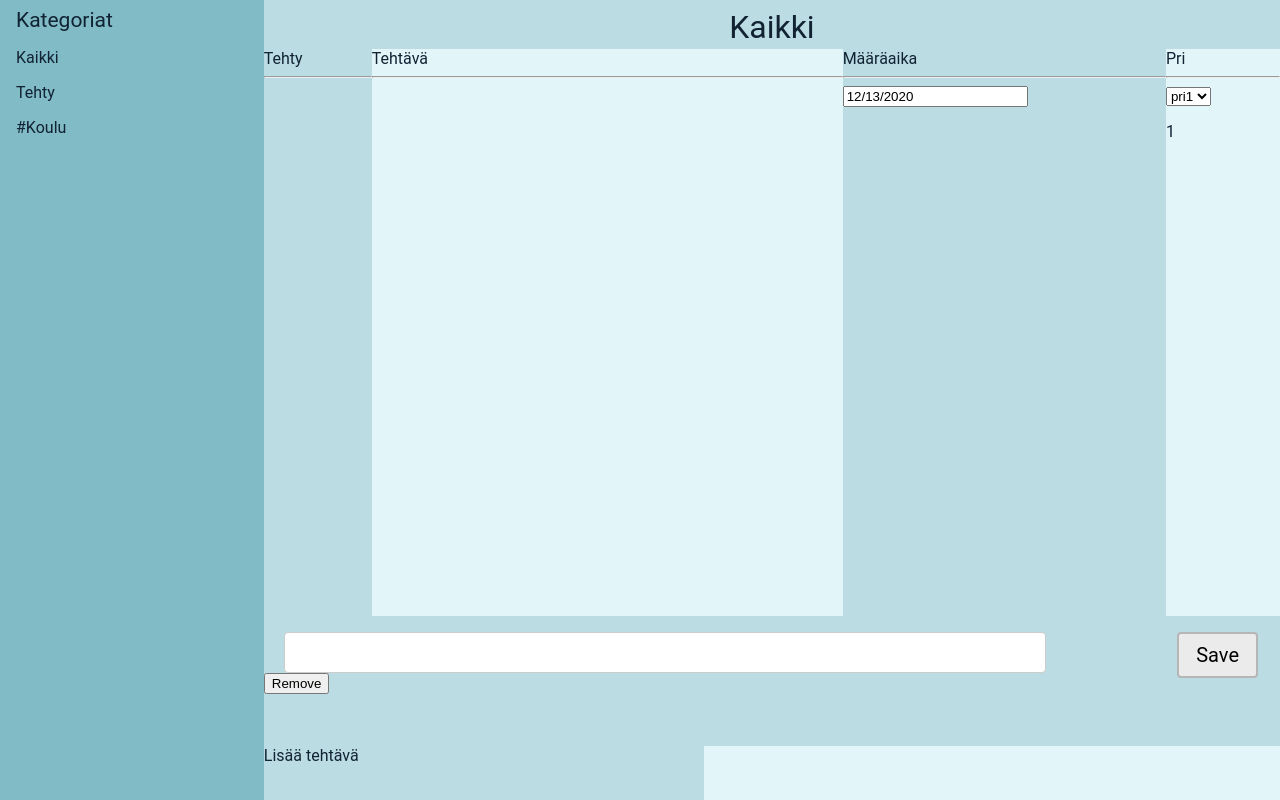
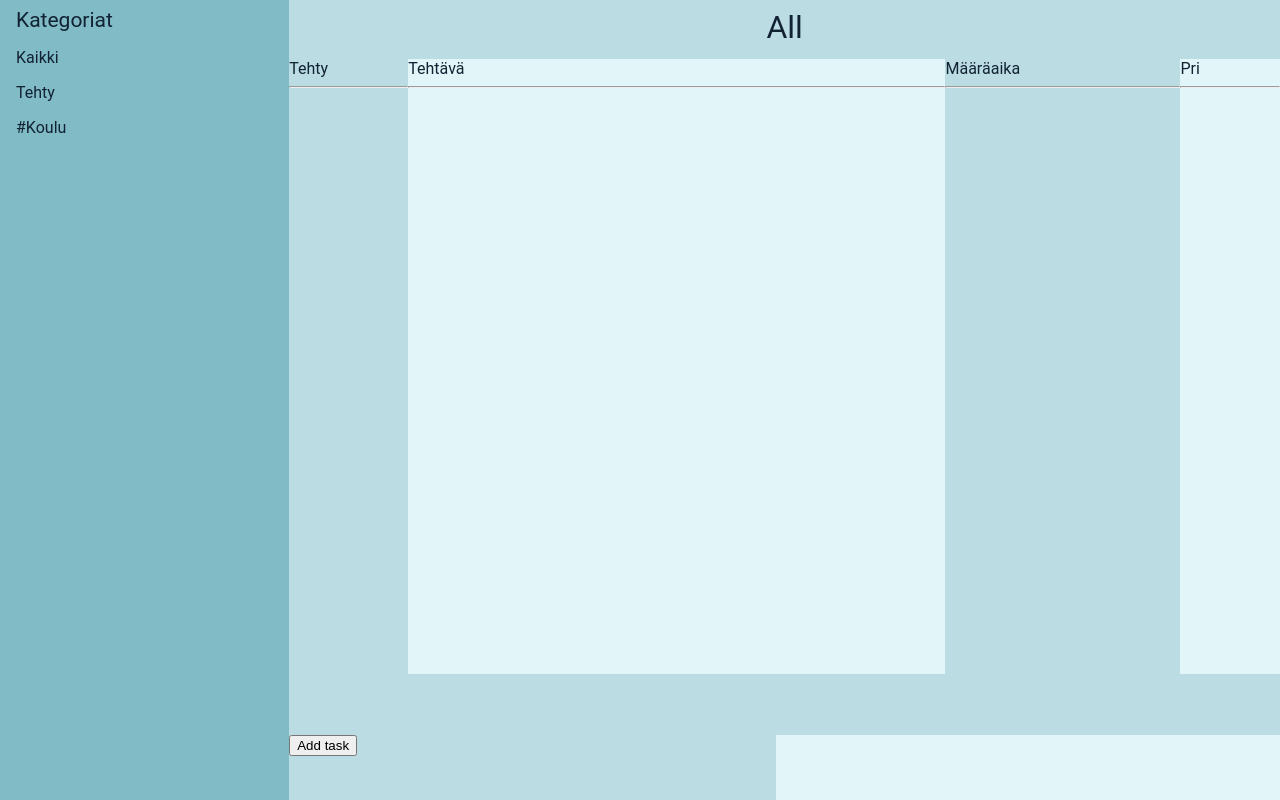
Before and after one commit to Dext1/danpat-todo, a React (Create React App) app: page / in a window 1280 px wide. Built offline with nearby package versions, Linux system fonts and the light colour scheme.

Commit message:
Add view switching, refactor code, other small stuff.

```diff
--- a/package.json
+++ b/package.json
@@ -10,6 +10,7 @@
     "@testing-library/react": "^11.1.1",
     "@testing-library/user-event": "^12.2.0",
     "axios": "^0.21.0",
+    "moment": "^2.29.1",
     "node-sass": "^4.14.1",
     "prop-types": "^15.7.2",
     "react": "^17.0.1",
--- a/src/App.js
+++ b/src/App.js
@@ -3,19 +3,24 @@ import "./scss/index.scss";
 import ChangeView from "./ChangeView.js";
 import TaskInput from "./components/TaskInput.js";
 import TaskList from "./components/TaskList.js";
-import DropDown from "./components/DropDown.js";
-import ChooseDate from "./components/ChooseDate.js";
 //import TaskRemove2 from "./components/TaskRemove2.js";
 //import TaskRemove from "./components/TaskRemove.js";
 
 function App() {
   const [inputText, setInputText] = useState("");
+  const [header, setHeader] = useState("All");
   const [tasks, setTasks] = useState([]);
+  const [visible, setVisible] = useState(false);
+
+  const addTaskHandler = () => {
+    setVisible(true);
+    setHeader("Add Task");
+  };
   return (
     <div className="App">
       <>
         <div class="container" id="root">
-          <div class="header">Kaikki</div>
+          <div class="header">{header}</div>
           <div class="side_menu">
             <ul>
               <li>
@@ -46,24 +51,30 @@ function App() {
           <div class="due_date">
             Määräaika
             <hr />
-            <ChooseDate />
           </div>
           <div class="priority">
             Pri
             <hr />
-            <DropDown />
           </div>
           <div class="input_field">
             <p class="input_ykss">
+              {visible && (
                 <TaskInput
                   inputText={inputText}
                   setInputText={setInputText}
                   tasks={tasks}
                   setTasks={setTasks}
+                  setVisible={setVisible}
+                  setHeader={setHeader}
                 />
+              )}
             </p>
           </div>
-          <div class="add_task">Lisää tehtävä</div>
+          <div class="add_task">
+            <button onClick={addTaskHandler} className="tab-button">
+              Add task
+            </button>
+          </div>
           <div class="search_task">
             <ChangeView />
           </div>
--- a/src/components/ChooseDate.js
+++ b/src/components/ChooseDate.js
@@ -4,14 +4,19 @@ import { registerLocale, setDefaultLocale } from "react-datepicker";
 import fi from "date-fns/locale/fi";
 import "react-datepicker/dist/react-datepicker.css";
 
+setDefaultLocale("fi", fi);
 registerLocale("fi", fi);
 const ChooseDate = () => {
-  const [startDate, setStartDate] = useState(new Date());
+  const [dueDate, setDueDate] = useState(new Date());
   return (
     <DatePicker
       locale="fi"
-      selected={startDate}
-      onChange={(date) => setStartDate(date)}
+      selected={dueDate}
+      minDate={new Date()}
+      isClearable
+      onChange={(date) => {
+        setDueDate(date);
+      }}
     />
   );
 };
--- a/src/components/DropDown.js
+++ /dev/null
@@ -1,34 +0,0 @@
-import React, { useEffect, useState } from "react";
-
-const priorities = {
-  pri1: "1",
-  pri2: "2",
-  pri3: "3",
-  pri4: "4",
-  pri5: "5",
-};
-
-const DropDown = () => {
-  const [priority, setPriority] = useState(priorities.pri1);
-  useEffect(() => {
-    document.body.style.background = priority;
-  }, [priority]);
-  return (
-    <>
-      <select
-        className="drop_down"
-        value={priority}
-        onChange={(e) => setPriority(e.target.value)}
-      >
-        {Object.entries(priorities).map(([name, value]) => (
-          <option key={`${name}`} value={value}>
-            {name}
-          </option>
-        ))}
-      </select>
-      <p>{priority}</p>
-    </>
-  );
-};
-
-export default DropDown;
--- /dev/null
+++ b/src/components/Priority.js
@@ -0,0 +1,30 @@
+import React, { useState } from "react";
+
+const priorities = {
+  1: "1",
+  2: "2",
+  3: "3",
+  4: "4",
+  5: "5",
+};
+
+const Priority = () => {
+  const [priority, setPriority] = useState();
+  return (
+    <>
+      <select
+        className="drop_down"
+        value={priority}
+        onChange={(e) => setPriority(e.target.value)}
+      >
+        {Object.entries(priorities).map(([name, value]) => (
+          <option key={`${name}`} value={value}>
+            {name}
+          </option>
+        ))}
+      </select>
+    </>
+  );
+};
+
+export default Priority;
--- a/src/components/TaskInput.js
+++ b/src/components/TaskInput.js
@@ -1,18 +1,42 @@
 import React from "react";
-import TaskRemove from "./TaskRemove.js";
+import Priority from "./Priority.js";
+import ChooseDate from "./ChooseDate.js";
+// import TaskRemove from "./TaskRemove.js";
+const moment = require("moment");
 let id = 0;
 
-const TaskInput = ({ inputText, setInputText, tasks, setTasks, onRemove }) => {
+const TaskInput = ({
+  inputText,
+  setInputText,
+  tasks,
+  setTasks,
+  onRemove,
+  setVisible,
+  dueDate,
+  setHeader,
+}) => {
+  const stringifiedDate = moment(dueDate).format("DD-MM-YYYY");
+
   const inputTextHandler = (e) => {
     console.log(e.target.value);
     setInputText(e.target.value);
   };
   const saveTaskHandler = (e) => {
     e.preventDefault();
-    setTasks([...tasks, { name: inputText, date: "today", id: id++ }]);
+    setTasks([...tasks, { name: inputText, date: stringifiedDate, id: id++ }]);
+    setVisible(false);
+    setHeader("All");
   };
   return (
     <form>
+      <div class="priority input">
+        Priority
+        <Priority />
+      </div>
+      <div class="due_date input">
+        Deadline
+        <ChooseDate />
+      </div>
       <input
         value={inputText}
         onChange={inputTextHandler}
```
Also changed, not shown: 1 other file (tests, documents, lock files or other folders). Lines whose indentation alone changed are shown as unchanged.
